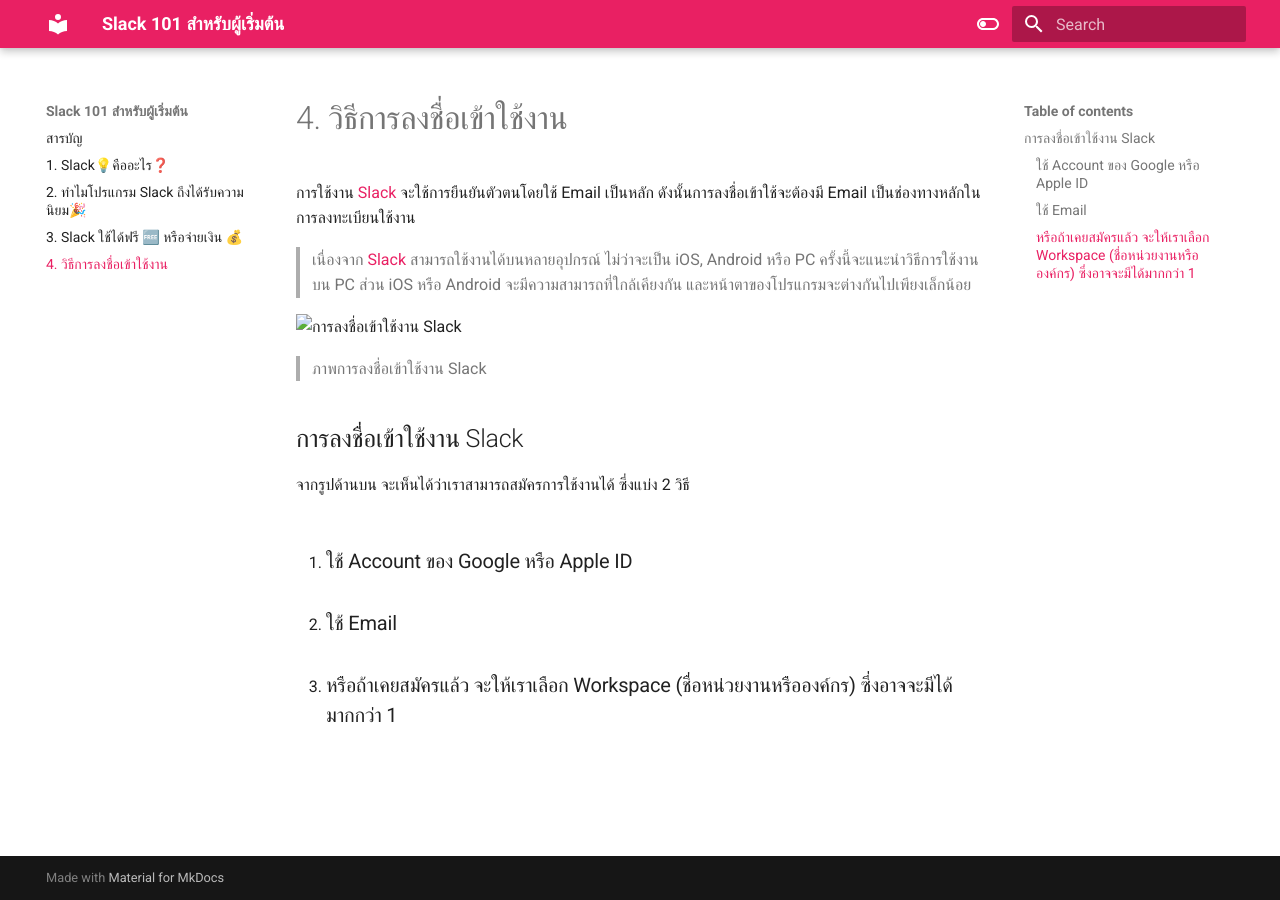
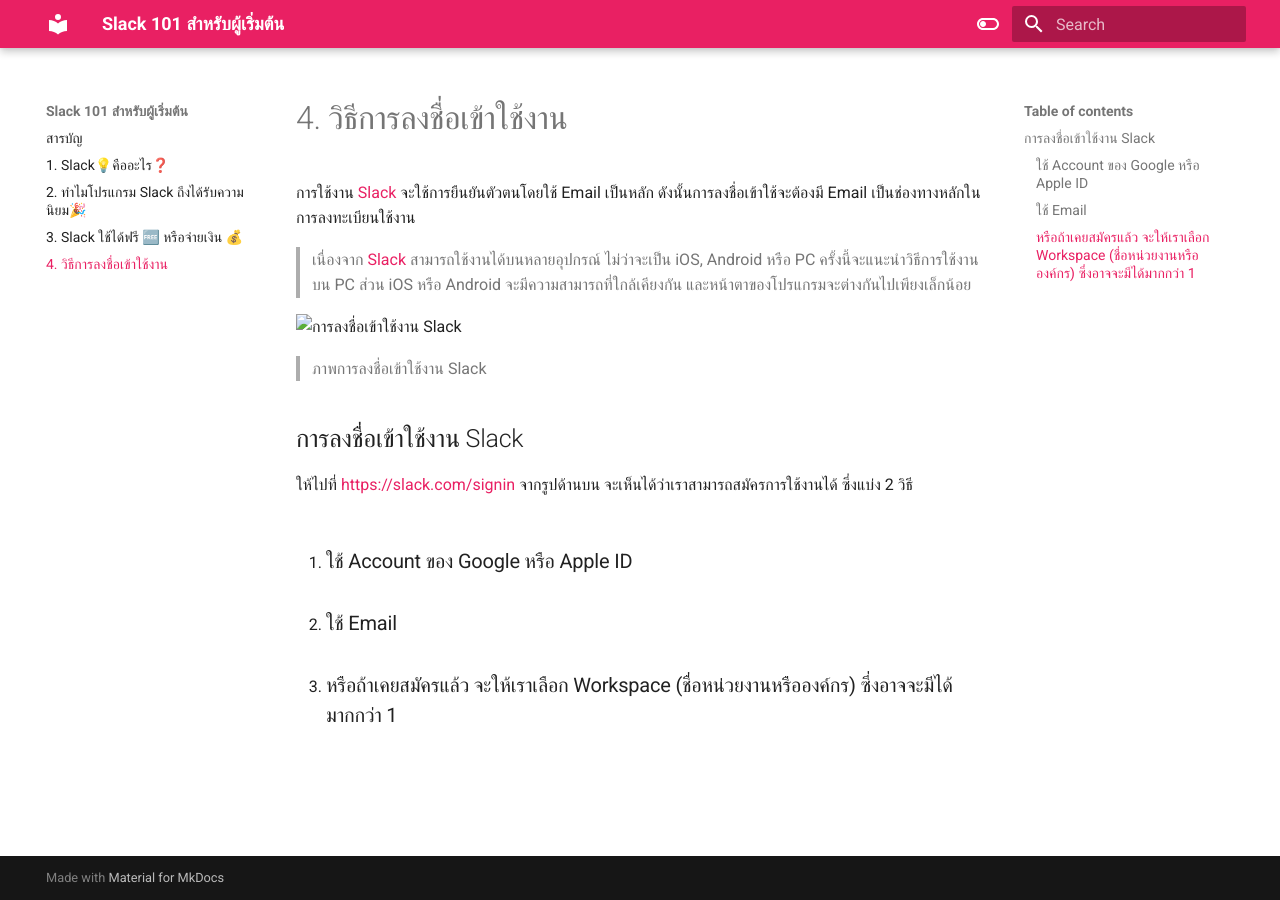
Before and after one commit to luckkrit/slack101, an MkDocs documentation site: the page built from docs/004-วิธีการ-ลงชื่อ-เข้าใช้งาน.md, in a window 1280 px wide. Built offline with MkDocs 1.6.1 and Material for MkDocs 9.7.7, drawn with Linux system fonts in a browser that asks for light colours.

Commit message:
vault backup: 2022-12-28 06:47:49

```diff
--- a/docs/004-วิธีการ-ลงชื่อ-เข้าใช้งาน.md
+++ b/docs/004-วิธีการ-ลงชื่อ-เข้าใช้งาน.md
@@ -9,8 +9,7 @@
 >ภาพการลงชื่อเข้าใช้งาน Slack
 
 ## การลงชื่อเข้าใช้งาน Slack
-
-จากรูปด้านบน จะเห็นได้ว่าเราสามารถสมัครการใช้งานได้ ซึ่งแบ่ง 2 วิธี
+ให้ไปที่ [https://slack.com/signin](https://slack.com/signin) จากรูปด้านบน จะเห็นได้ว่าเราสามารถสมัครการใช้งานได้ ซึ่งแบ่ง 2 วิธี
 
 1.  ### ใช้ Account ของ Google หรือ Apple ID
 2.  ### ใช้ Email
```
